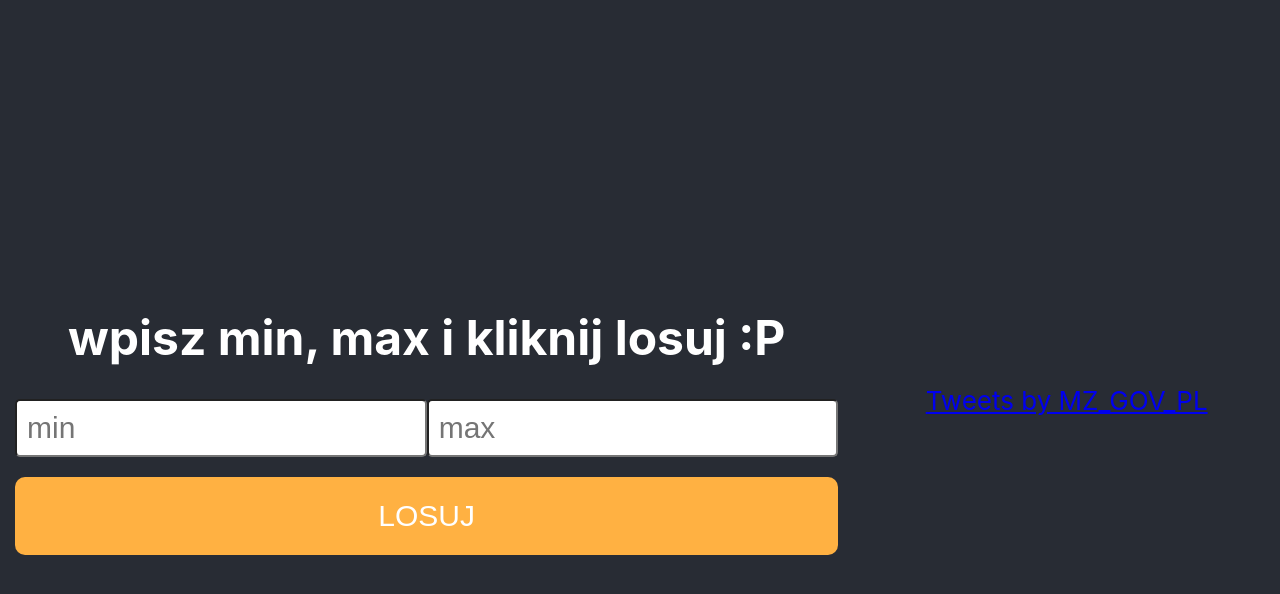
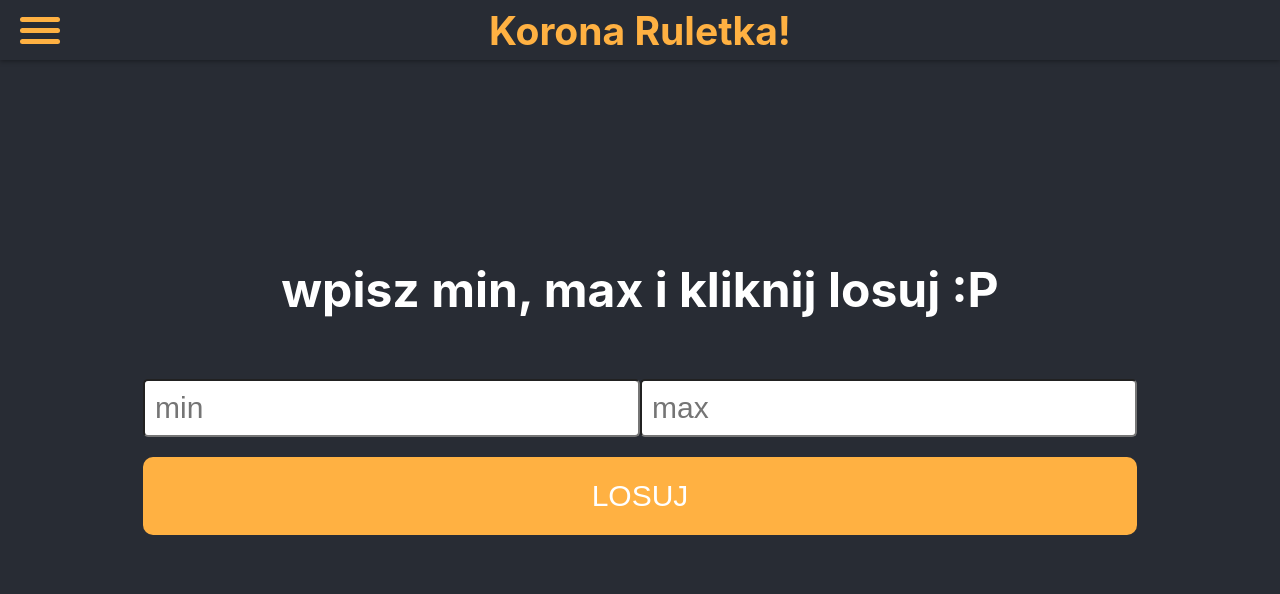
Before and after one commit to Marruq/koronaRuletka, a React (Create React App) app: page /ruletka in a window 1280 px wide. Shown: the top 594 px of the page. Built offline with nearby package versions, Linux system fonts and the light colour scheme.

Commit message:
react router itp

```diff
--- a/package.json
+++ b/package.json
@@ -10,6 +10,8 @@
     "gh-pages": "^3.1.0",
     "react": "^17.0.1",
     "react-dom": "^17.0.1",
+    "react-router": "^5.2.0",
+    "react-router-dom": "^5.2.0",
     "react-scripts": "4.0.0",
     "web-vitals": "^0.2.4"
   },
--- a/src/App.css
+++ b/src/App.css
@@ -1,9 +1,13 @@
+* {
+  box-sizing: border-box;
+  margin:0;
+  padding:0;
+}
+
 .App {
   text-align: center;
   background-color: #282c34;
   min-height: 100vh;
-  display: grid;
-  grid-template-columns: 1fr 1fr 1fr;
   color: white;
   font-size: calc(10px + 2vmin);
 }
@@ -22,22 +26,81 @@
 }
 
 .twitter {
-  grid-column: 1/-1;
-  grid-row: 2;
+  padding-top: 80px;
   align-self: center;
 }
 
+nav {
+  height: 60px;
+  width: 100%;
+  z-index: 2;
+  position: fixed;
+  top: 0;
+  left: 0;
+  display: flex;
+  background-color: #282c34;
+  box-shadow: 0 1px 5px #00000066;
+}
+
+.sidebar {
+  height: 100vh;
+  background: #ffb142;
+  width:170px;
+  transition: 2ms ease-in-out;
+  color: white;
+  z-index: 4;
+}
+
+.sidebar li {
+  list-style: none;
+  padding: 40px 0;
+}
+
+nav h2 {
+  color: #ffb142;
+  margin: 0 auto;
+  align-self: center;
+}
+
+nav .hamburger {
+  width: 80px;
+  height: 80px;
+  position: absolute;
+  display: flex;
+  flex-direction: column;
+  align-items: center;
+  justify-content: center;
+  top: 0;
+  bottom: 0;
+  left: 0;
+  margin: auto;
+  cursor: pointer;
+}
+
+nav .stick {
+  width: 40px;
+  height: 5px;
+  border-radius: 4px;
+  margin-bottom: 6px;
+  background-color: #ffb142;
+  display: inline-block;
+}
+
+nav .stick:last-child {
+  margin-bottom: 0;
+}
+
 .roulette {
-  margin-top: 50px;
-  grid-column: 1/-1;
-  grid-row: 1;
   box-sizing: border-box;
-  padding: 20px 15px;
   align-self: center;
+  width: 100%;
+  margin: 0 auto;
+  padding: 200px 15px 0;
 }
 
 .roulette h1 {
   font-size: 3rem;
+  margin: 60px 0;
 }
 
 .roulette input {
@@ -69,12 +132,13 @@
 
 @media (min-width: 760px) {
   .twitter {
-    grid-column: 3;
-    grid-row: 1;
+   width:100%;
   }
   .roulette {
-    grid-column: 1/-2 ;
-    grid-row: 1;
+    width:80%;
+  }
+  .sidebar {
+    width:300px;
   }
 
 }
--- a/src/App.js
+++ b/src/App.js
@@ -2,13 +2,20 @@ import React from 'react'
 import './App.css';
 import TwitterFeed from "./components/twitterFeed";
 import Roulette from "./components/roulette";
+import Navbar from "./components/navbar";
+import {BrowserRouter, Route, Switch} from "react-router-dom"
 
 function App() {
   return (
-    <div className="App">
-          <Roulette />
-        <TwitterFeed />
-    </div>
+      <BrowserRouter>
+          <div className="App">
+              <Navbar />
+              <Switch>
+                  <Route path="/ruletka" exact component={Roulette} />
+                  <Route path="/twitter" exact component={TwitterFeed} />
+              </Switch>
+          </div>
+      </BrowserRouter>
   );
 }
 
--- /dev/null
+++ b/src/components/navbar.jsx
@@ -0,0 +1,27 @@
+import React, { useState, useEffect } from 'react'
+import Sidebar from "./sidebar";
+
+const Navbar = () => {
+    const [ show, setShow ] = useState(false)
+
+    const handleShow = () => {
+        setShow(!show)
+    }
+
+    return (
+        <nav>
+            {show ? <Sidebar show={handleShow}/> : null }
+            <div className="hamburger" onClick={handleShow}>
+                <div className="stick stick-1"></div>
+                <div className="stick stick-2"></div>
+                <div className="stick stick-3"></div>
+            </div>
+
+            <h2>
+                Korona Ruletka!
+            </h2>
+        </nav>
+    )
+}
+
+export default Navbar
--- a/src/components/roulette.jsx
+++ b/src/components/roulette.jsx
@@ -26,11 +26,6 @@ const Roulette = () => {
         setResult((Math.floor(Math.random() * (max - min + 1)) + min))
     }
 
-
-
-
-
-
     return (
         <div className="roulette">
            <h1>{result ? result : 'wpisz min, max i kliknij losuj :P'}</h1>
--- /dev/null
+++ b/src/components/sidebar.jsx
@@ -0,0 +1,15 @@
+import React from 'react'
+import { Link } from "react-router-dom";
+
+const Sidebar = (props) => {
+    return (
+        <div className="sidebar" onClick={props.show} >
+            <ul>
+                <li><Link to="/ruletka">Ruletka</Link></li>
+                <li><Link to="/twitter">Twitter</Link></li>
+            </ul>
+        </div>
+    )
+}
+
+export default Sidebar
--- a/src/components/twitterFeed.jsx
+++ b/src/components/twitterFeed.jsx
@@ -1,10 +1,6 @@
 import React from 'react'
 
-
-
-
 const TwitterFeed = () => {
-    console.log('render')
     return (
         <div className="twitter">
             <a className="twitter-timeline" data-lang="pl" data-width="500" data-height="600" data-theme="dark"
```
Also changed, not shown: 1 other file (tests, documents, lock files or other folders).
